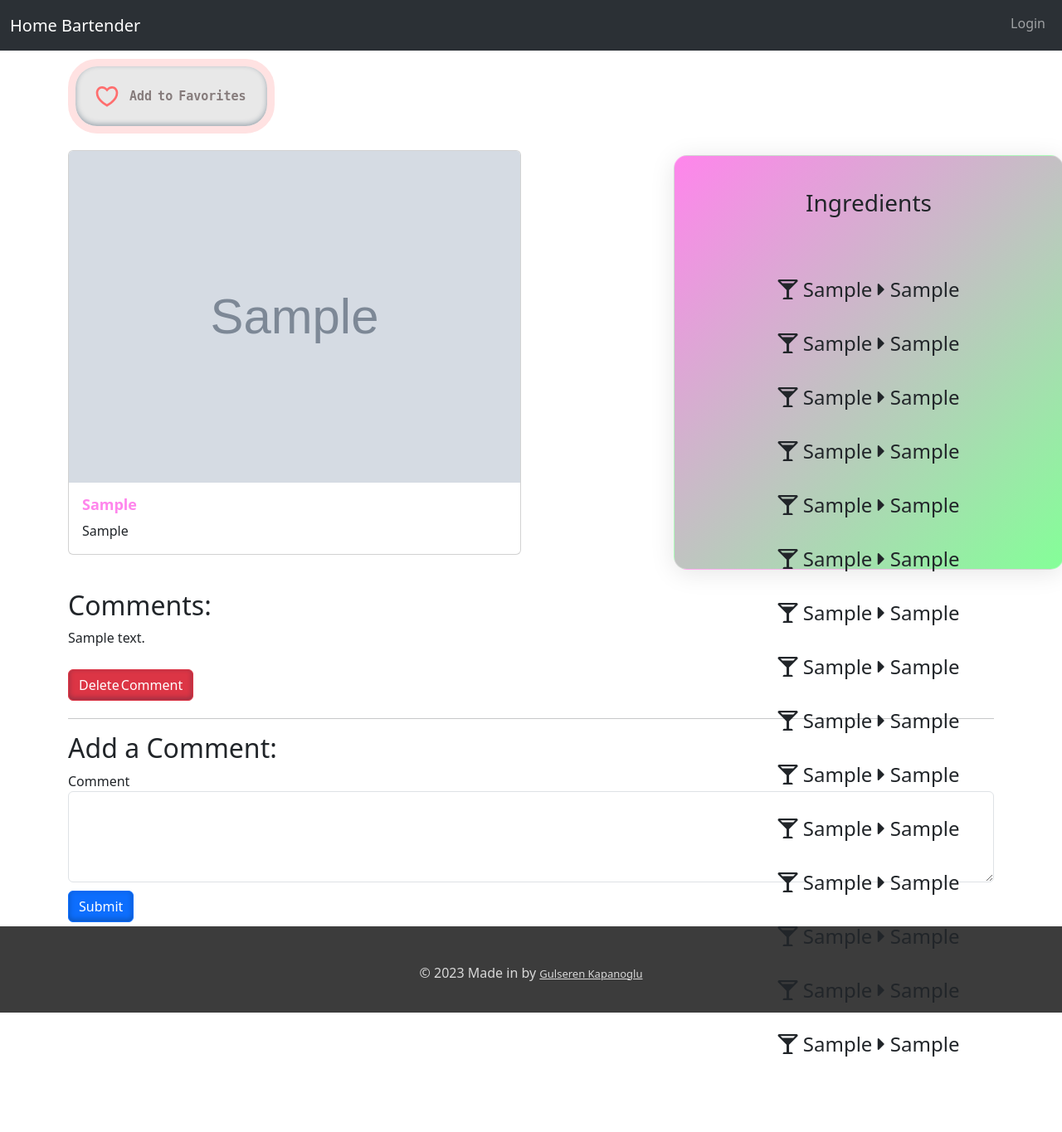
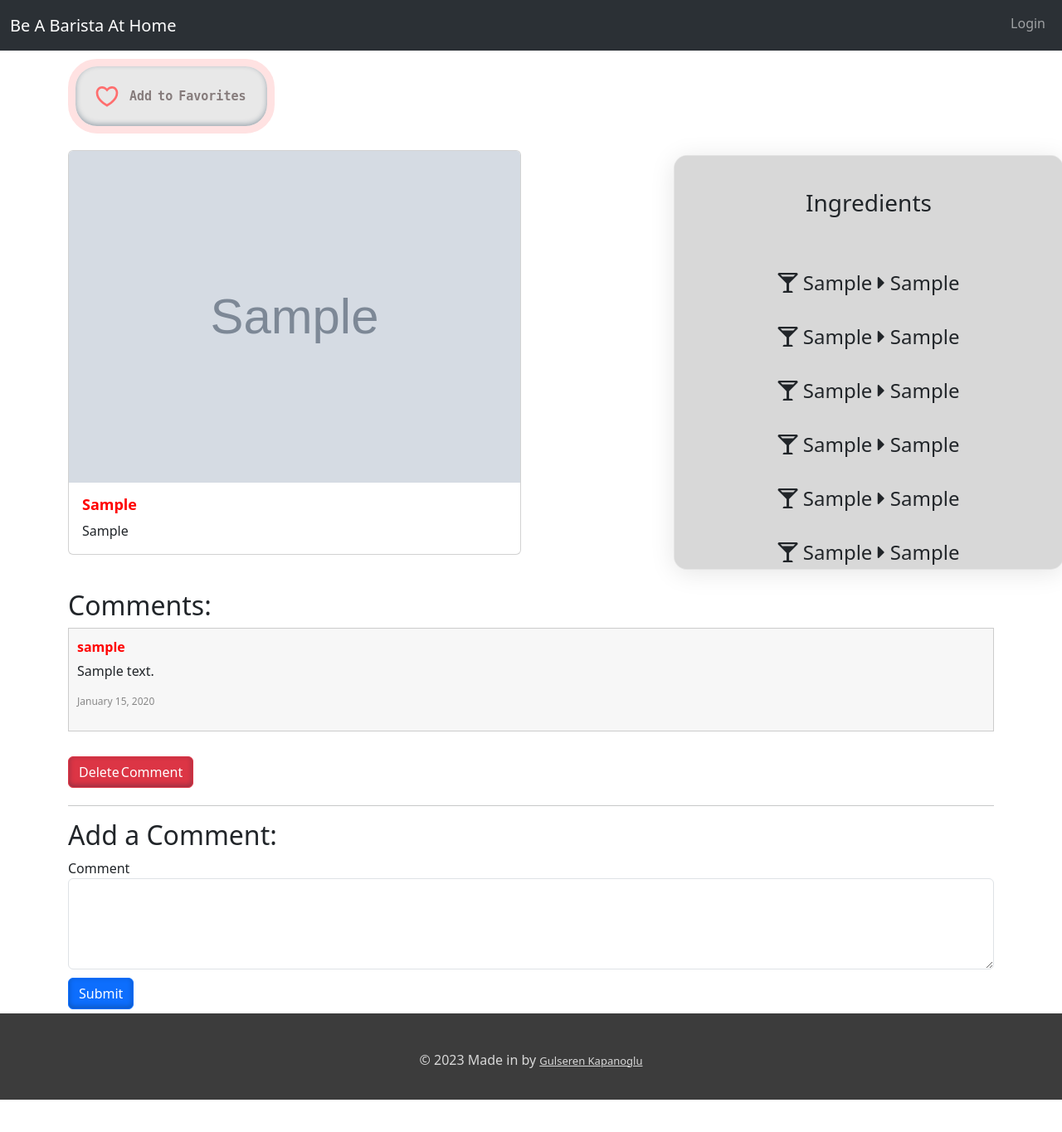
Before and after one commit to serenkapanoglu/BeABaristaAtHome2, a Flask app: page /cocktail/1 in a window 1280 px wide. Shown: the top 1365 px of the page at 83% size. Run offline with Flask 3, Linux system fonts and the light colour scheme; tables that the repository leaves empty hold one stand-in row (values such as "Sample post"); grey boxes marked "Sample" are stand-in pictures; a database or web service that is not in the repository returns one stand-in record (values such as "Sample title"); data that the repository does not hold is empty.

Commit message:
First Commit

```diff
--- a/app.py
+++ b/app.py
@@ -117,6 +117,9 @@ def cocktail(id):
     if form.validate_on_submit():
         comment_text = form.comment.data
 
+
+        user_id = session.get(CURR_USER_KEY)
+
        # cocktail = Cocktail.query.get(id)
         #if cocktail is None:
          #   flash("Cocktail not found", "error")
@@ -124,10 +127,12 @@ def cocktail(id):
 
 
 
-        comment = Comment(text=comment_text, cocktail_id=id)
+        comment = Comment(text=comment_text, cocktail_id=id,user_id=user_id)
+
 
 
         db.session.add(comment)
+
         db.session.commit()
 
 
@@ -142,7 +147,7 @@ def cocktail(id):
 
 
 
-@app.route("/delete/comment/<int:cocktail_id>/delete/comment/<int:id>")
+@app.route("/delete/comment/<int:cocktail_id>/delete/comment/<int:id>", methods=["POST"])
 def delete_comment(cocktail_id, id):
     comment = Comment.query.get_or_404(id)
     db.session.delete(comment)
@@ -172,20 +177,24 @@ def add_to_favorites(cocktail_id):
     return redirect(f'/{user_id}/favorites')
 
 
-
 @app.route('/<int:user_id>/favorites')
 def user_fav(user_id):
     if CURR_USER_KEY not in session:
         return redirect('login.html')
 
-    favs= Favorite.query.filter_by(user_id=user_id).all()
-    fav_list = []
-    i = 0
-    for result in favs:
-        fav_details = Cocktail.query.filter_by(id=favs[i].cocktail_id)
-        fav_list.append(fav_details)
-        i +=1
-    return render_template('favorites.html', cocktail_list=fav_list)
+    favs = Favorite.query.filter_by(user_id=user_id).all()
+    cocktail_list = []
+
+    for item in favs:
+        response = requests.get(f"https://www.thecocktaildb.com/api/json/v1/1/lookup.php?i={item.cocktail_id}")
+        data = response.json()
+        cocktail = data["drinks"][0]
+        cocktail_list.append(cocktail)
+
+
+    print(cocktail_list);
+
+    return render_template('favorites.html', cocktail_list=cocktail_list)
 
 @app.route('/<int:user_id>/favorites/delete/<int:drink_id>', methods=["POST"])
 def delete_cocktail(user_id, drink_id):
@@ -193,10 +202,6 @@ def delete_cocktail(user_id, drink_id):
     db.session.delete(fav)
     db.session.commit()
     return redirect(f'/{user_id}/favorites')
-
-
-
-
 
 
 
--- a/forms.py
+++ b/forms.py
@@ -1,6 +1,6 @@
 from flask_wtf import FlaskForm
-from wtforms import StringField, PasswordField, RadioField, SubmitField, TextAreaField
-from wtforms.validators import DataRequired, Length
+from wtforms import StringField, PasswordField, RadioField, SubmitField, TextAreaField, FloatField
+from wtforms.validators import DataRequired, Length, NumberRange
 
 
 class UserAddForm(FlaskForm):
--- a/static/style3.css
+++ b/static/style3.css
@@ -34,7 +34,7 @@
 .card-title {
     font-size: 18px;
     font-weight: 600;
-    color: #ff85ec;
+    color: red;
 
   }
 
@@ -69,7 +69,8 @@
 
     width: 470px;
     height: 500px;
-    background: linear-gradient(135deg, #ff85ec 0%, #84ff98 100%);
+    overflow:scroll;
+    background: #d8d8d8;
     border-radius: 16px;
     box-shadow: 0 4px 30px rgba(0, 0, 0, 0.1);
     backdrop-filter: blur(20px);
@@ -82,7 +83,7 @@
     padding: 2rem!important ;
     text-align: center;
     justify-items: center;
-    margin-top: 25px;
+    margin-top: 17px;
     line-height: 60px;
     font-size: 24px;
 
@@ -178,3 +179,27 @@ button:hover .filled {
   opacity: 1;
   animation: beatingHeart 1.2s infinite;
 }
+
+/* Styles for comments */
+.comment {
+  margin-bottom: 20px;
+  padding: 10px;
+  border: 1px solid #ccc;
+  background-color: #f7f7f7;
+}
+
+.username {
+  font-weight: bold;
+  margin-bottom: 5px;
+  color: red;
+}
+
+.comment-text {
+  margin-top: 5px;
+
+}
+
+.timestamp {
+  color: #888;
+  font-size: 12px;
+}
--- a/templates/base.html
+++ b/templates/base.html
@@ -6,13 +6,13 @@
     <meta name="viewport" content="width=device-width, initial-scale=1.0">
     <link href="https://cdn.jsdelivr.net/npm/bootstrap@5.3.0-alpha1/dist/css/bootstrap.min.css" rel="stylesheet" integrity="sha384-GLhlTQ8iRABdZLl6O3oVMWSktQOp6b7In1Zl3/Jr59b6EGGoI1aFkw7cmDA6j6gD" crossorigin="anonymous">
     <link rel="stylesheet" href="https://cdnjs.cloudflare.com/ajax/libs/font-awesome/4.7.0/css/font-awesome.min.css">
-    <title>Home Bartender</title>
+    <title>Be A Barista At Home</title>
 </head>
 
 <body>
     <nav class="navbar navbar-expand-lg bg-body-tertiary bg-primary" data-bs-theme="dark">
         <div class="container-fluid">
-          <a class="navbar-brand logo" href="/">Home Bartender</a>
+          <a class="navbar-brand logo" href="/">Be A Barista At Home</a>
             <ul class="navbar-nav justify-content-end">
                 {%if session['curr_user']%}
                 <li class="nav-item">
--- a/templates/cocktail.html
+++ b/templates/cocktail.html
@@ -3,6 +3,7 @@
 {% block content %}
   <div class="container">
     <link rel="stylesheet" href="../static/style3.css">
+
 
     <form method="post" action="{{ url_for('add_to_favorites', cocktail_id=cocktail['id']) }}">
       {{ form.csrf_token }}
@@ -55,7 +56,11 @@
 
   <h2>Comments:</h2>
   {% for comment in comments %}
-    <p>{{ comment.text }}</p>
+    <div class="comment">
+        <p class="username">{{ comment.user.username }}</p>
+        <p class="comment-text">{{ comment.text }}</p>
+        <p class="timestamp">{{ comment.created_at.strftime('%B %d, %Y') }}</p>
+    </div>
     <form method="POST" action="{{ url_for('delete_comment', cocktail_id=cocktail.id, id=comment.id) }}">
       {{ form.csrf_token }}
       <button type="submit" class="btn btn-danger">Delete Comment</button>
@@ -76,6 +81,7 @@
       {{ form.comment.label }}
       {{ form.comment(class_='form-control', rows=4) }}
     </div>
+
     <button type="submit" class="btn btn-primary">Submit</button>
   </form>
   </div>
--- a/templates/home.html
+++ b/templates/home.html
@@ -1,6 +1,7 @@
 {%extends 'base.html'%}
 
 {%block content%}
+
 <link rel="stylesheet" href="../static/style.css">
 <div class="form-container">
 
```
Also changed, not shown: models.py (+14 -2 lines), templates/favorites.html (+91 -20 lines).
